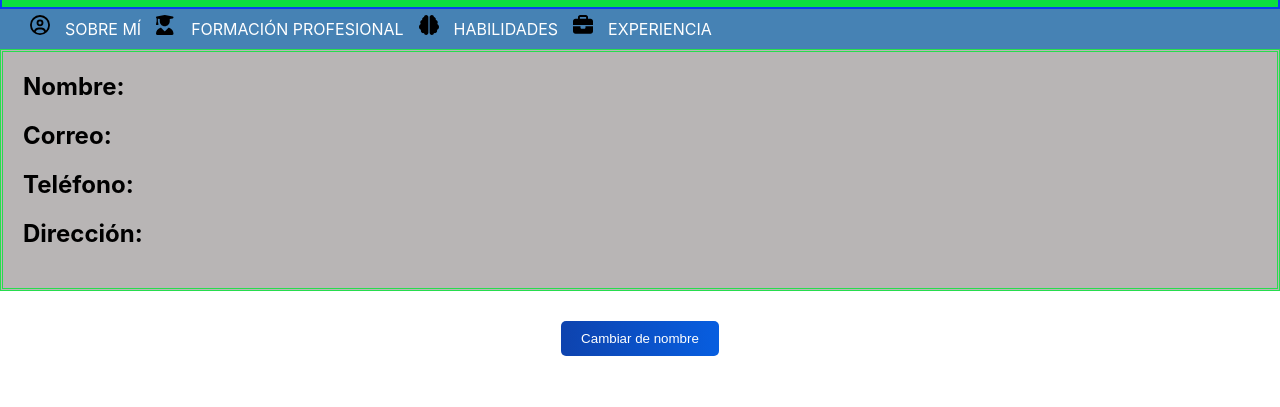
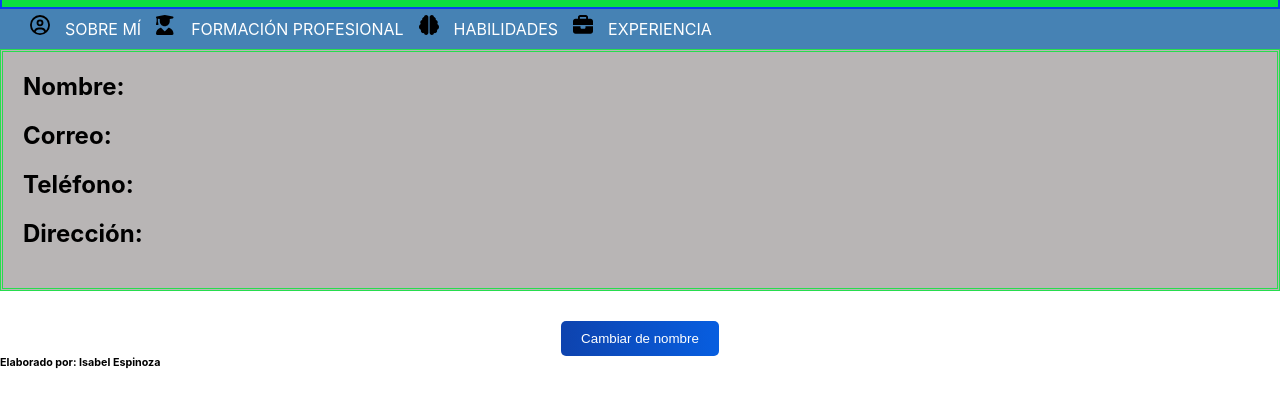
Before and after one commit to iespinozah/iespinozah.github.io, a plain HTML site: page index.html in a window 1280 px wide. Shown: the part 165-572 px from the top of the page. Drawn offline with Linux system fonts and the light colour scheme; no server answers.

Commit message:
elaborado-subir a pages

```diff
--- a/index.html
+++ b/index.html
@@ -74,4 +74,5 @@
 
 <script src="/Jscripts.js"></script>
 </body>
+    <h6 align: "center">Elaborado por: Isabel Espinoza</h6>
 </html>
```
